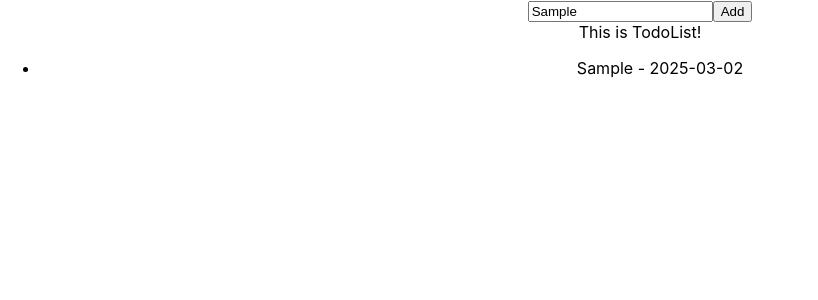
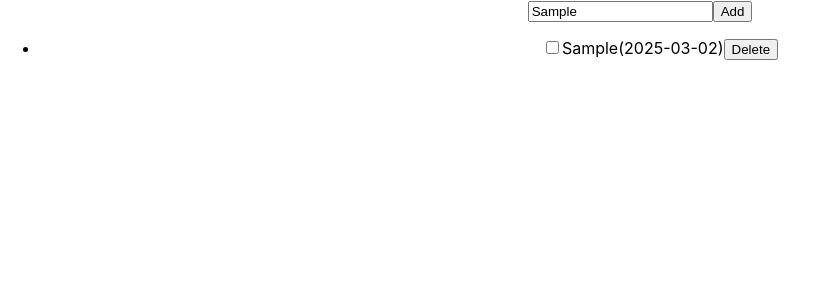
Before and after one commit to tammytamayao/todo-app, a React (Create React App) app: page / in a window 1280 px wide. Both pictures are taken after typing "Sample" into the empty fields and a click on the button "Add". Shown: the top 300 px of the page, without its empty margins (0-818 px from the left). Built offline with nearby package versions, Linux system fonts and the light colour scheme.

Commit message:
feat: add todo entry

```diff
--- a/src/components/Todo.tsx
+++ b/src/components/Todo.tsx
@@ -1,9 +1,14 @@
 import React from "react";
 
-function Todo() {
+function Todo({ toDo, index }) {
   return (
     <div>
-      <span>This is Todo!</span>
+      <li key={index}>
+        <input type="checkbox" checked={toDo.completed} />
+        <span>{toDo.title}</span>
+        <span>({toDo.date})</span>
+        <button>Delete</button>
+      </li>
     </div>
   );
 }
--- a/src/components/TodoList.tsx
+++ b/src/components/TodoList.tsx
@@ -4,12 +4,9 @@ import Todo from "./Todo.tsx";
 function TodoList({ toDos }) {
   return (
     <div>
-      <span>This is TodoList!</span>
       <ul>
         {toDos.map((toDo: any, index: number) => (
-          <li key={index}>
-            {toDo.title} - {toDo.date}
-          </li>
+          <Todo index={index} toDo={toDo} />
         ))}
       </ul>
     </div>
```
